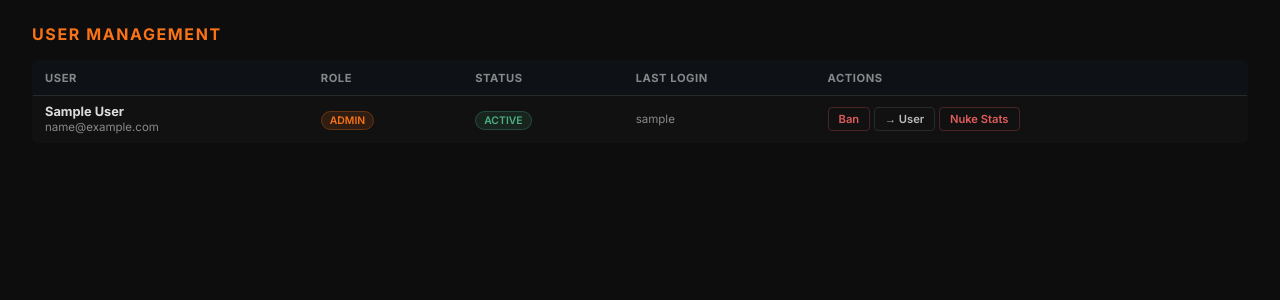
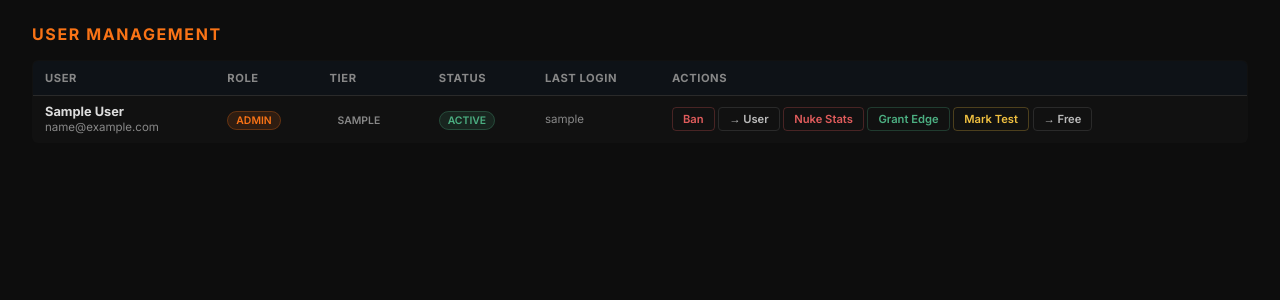
Before and after one commit to dvln811/PatternFoundry, a Flask app: page /admin/users in a window 1280 px wide. Shown: the part 48-348 px from the top of the page. Run offline with Flask 3, Linux system fonts and the light colour scheme; tables that the repository leaves empty hold one stand-in row (values such as "Sample post").

Commit message:
Add tier enforcement: auto edge for first 50, admin Grant Edge / Mark Test / Set Free buttons

```diff
--- a/app.py
+++ b/app.py
@@ -128,6 +128,9 @@ def admin_users_action():
     elif action == 'promote': User.set_role(uid, 'admin')
     elif action == 'demote': User.set_role(uid, 'user')
     elif action == 'nuke': nuke_user_stats(uid)
+    elif action == 'grant_edge': User.set_tier(uid, 'edge')
+    elif action == 'mark_test': User.set_tier(uid, 'test')
+    elif action == 'set_free': User.set_tier(uid, 'free')
     return redirect(url_for('admin_users'))
 
 @app.route('/admin/feedback')
--- a/models.py
+++ b/models.py
@@ -255,13 +255,14 @@ class User(UserMixin):
         # First user becomes admin
         count = conn.execute('SELECT COUNT(*) FROM users').fetchone()[0]
         role = 'admin' if count == 0 else 'user'
+        tier = 'edge' if count < 50 else 'free'
         try:
-            conn.execute('INSERT INTO users (email, password_hash, name, role) VALUES (?, ?, ?, ?)',
-                         (email, pw_hash, name, role))
+            conn.execute('INSERT INTO users (email, password_hash, name, role, tier) VALUES (?, ?, ?, ?, ?)',
+                         (email, pw_hash, name, role, tier))
             conn.commit()
             user_id = conn.execute('SELECT id FROM users WHERE email=?', (email,)).fetchone()[0]
             conn.close()
-            return User(user_id, email, name, role)
+            return User(user_id, email, name, role, tier)
         except sqlite3.IntegrityError:
             conn.close()
             return None  # duplicate email
@@ -318,5 +319,12 @@ class User(UserMixin):
         conn.commit()
         conn.close()
 
+    @staticmethod
+    def set_tier(user_id, tier):
+        conn = _get_db()
+        conn.execute('UPDATE users SET tier=? WHERE id=?', (tier, user_id))
+        conn.commit()
+        conn.close()
+
 
 init_db()
--- a/templates/admin_users.html
+++ b/templates/admin_users.html
@@ -51,12 +51,13 @@ tr:hover{background:#1a1a1a}
 <div class="wrap">
 <h2>User Management</h2>
 <table>
-<thead><tr><th>User</th><th>Role</th><th>Status</th><th>Last Login</th><th>Actions</th></tr></thead>
+<thead><tr><th>User</th><th>Role</th><th>Tier</th><th>Status</th><th>Last Login</th><th>Actions</th></tr></thead>
 <tbody>
 {% for u in users %}
 <tr>
   <td><strong>{{ u.name }}</strong><br><span style="color:#888;font-size:.72rem">{{ u.email }}</span></td>
   <td><span class="badge {% if u.role == 'admin' %}badge-admin{% else %}badge-user{% endif %}">{{ u.role }}</span></td>
+  <td><span class="badge" style="{% if u.tier == 'edge' %}color:#4caf82;border-color:#4caf8244{% elif u.tier == 'test' %}color:#f0c040;border-color:#f0c04044{% else %}color:#888;border-color:#88888844{% endif %}">{{ u.tier }}</span></td>
   <td><span class="badge {% if u.banned %}badge-banned{% else %}badge-active{% endif %}">{% if u.banned %}Banned{% else %}Active{% endif %}</span></td>
   <td style="color:#888;font-size:.72rem">{{ u.last_login_at or '-' }}</td>
   <td>
@@ -74,6 +75,9 @@ tr:hover{background:#1a1a1a}
       <button name="action" value="promote" class="btn">→ Admin</button>
       {% endif %}
       <button name="action" value="nuke" class="btn btn-danger" onclick="return confirm('Nuke all stats for {{u.name}}? This cannot be undone.')">Nuke Stats</button>
+      {% if u.tier != 'edge' %}<button name="action" value="grant_edge" class="btn" style="color:#4caf82;border-color:#4caf8244">Grant Edge</button>{% endif %}
+      {% if u.tier != 'test' %}<button name="action" value="mark_test" class="btn" style="color:#f0c040;border-color:#f0c04044">Mark Test</button>{% endif %}
+      {% if u.tier != 'free' %}<button name="action" value="set_free" class="btn">→ Free</button>{% endif %}
     </form>
     {% else %}<span style="color:#555;font-size:.72rem">You</span>
     <form method="POST" action="/admin/users/action" style="display:inline">
```
